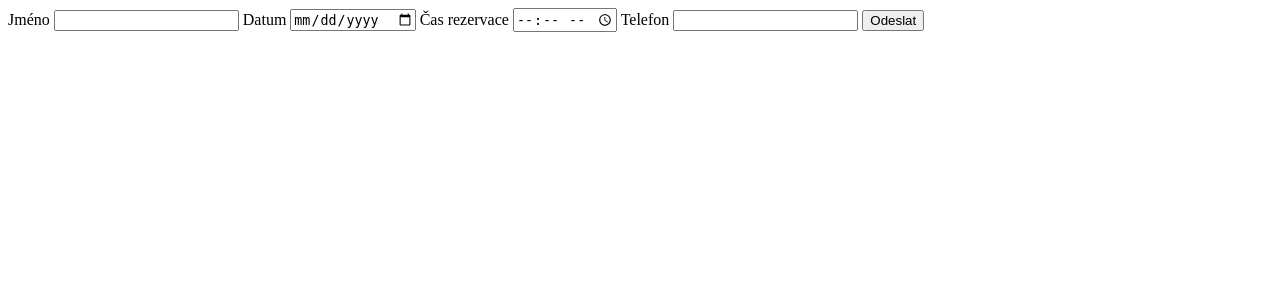
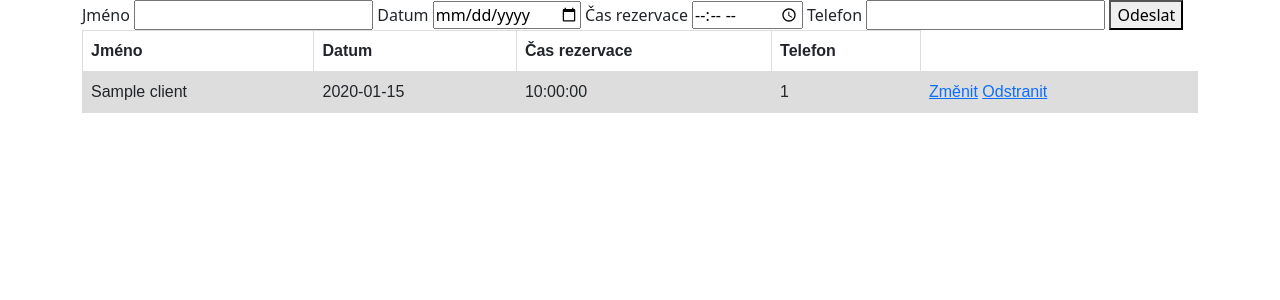
Before and after one commit to Jakub-coding99/Reservation-System, a Flask app: page / in a window 1280 px wide. Shown: the top 300 px of the page. Run offline with Flask 3, Linux system fonts and the light colour scheme; tables that the repository leaves empty hold one stand-in row (values such as "Sample post").

Commit message:
created change_reservation and delete_client. table created in html.

```diff
--- a/main.py
+++ b/main.py
@@ -1,4 +1,4 @@
-from flask import Flask, render_template, redirect, url_for, request, jsonify
+from flask import Flask, render_template, redirect, url_for, request
 from db_model import db, Clients
 import os
 from dotenv import load_dotenv, find_dotenv
@@ -20,7 +20,8 @@ with app.app_context():
 
 @app.route("/")
 def home():
-    return render_template("index.html")
+    clients = get_reservation()
+    return render_template("index.html", clients = clients, )
 
 @app.route("/reservation", methods = ["GET", "POST"])
 def save_reservation():
@@ -30,19 +31,39 @@ def save_reservation():
         "time" : request.form.get("time"),
         "phone" : request.form.get("phone")
     }
-    print(reservation)
-    # format_date = "%Y-%m-%d"
-    # datetime_date = datetime.datetime.strptime(reservation["date"], format_date)
+    format_date = "%Y-%m-%d"
+    datetime_date = datetime.datetime.strptime(reservation["date"], format_date)
 
-    # x = reservation["time"].split(":")
-    # datetime_time = datetime.time(hour=int(x[0]), minute=int(x[1]))
+    x = reservation["time"].split(":")
+    datetime_time = datetime.time(hour=int(x[0]), minute=int(x[1]))
 
-    # new_client = Clients(name = reservation["name"], date = datetime_date, time = datetime_time, phone = int(reservation["phone"]))
-    # db.session.add(new_client)
-    # db.session.commit()
+    new_client = Clients(name = reservation["name"], date = datetime_date, time = datetime_time, phone = int(reservation["phone"]))
+    db.session.add(new_client)
+    db.session.commit()
 
     return redirect(url_for("home"))
 
+def get_reservation():
+    with app.app_context():
+        clients = db.session.query(Clients).all()
+        return clients
+
+@app.route("/delete/<int:id>")
+def delete_client(id):
+    to_delete = db.session.query(Clients).get(id)
+    db.session.delete(to_delete)
+    db.session.commit()
+    return redirect(url_for("home"))
+
+@app.route("/change/<int:id>")
+def change_reservation(id):
+    to_change = db.session.query(Clients).get(id)
+    print(to_change.name)
+
+
+
+
+    return redirect(url_for("home"))
 
 
 def send_message():
--- /dev/null
+++ b/static/style.css
@@ -0,0 +1,15 @@
+table {
+  font-family: arial, sans-serif;
+  border-collapse: collapse;
+  width: 100%;
+}
+
+td, th {
+  border: 1px solid #dddddd;
+  text-align: left;
+  padding: 8px;
+}
+
+tr:nth-child(even) {
+  background-color: #dddddd;
+}
--- a/templates/index.html
+++ b/templates/index.html
@@ -1,15 +1,63 @@
-<form action="{{ url_for('save_reservation') }}" method="post">
+<!DOCTYPE html>
+<html lang="en">
+<head>
+    <meta charset="UTF-8">
+    <meta name="viewport" content="width=device-width, initial-scale=1.0">
+    <title>Document</title>
+    <link href="https://cdn.jsdelivr.net/npm/bootstrap@5.3.7/dist/css/bootstrap.min.css" rel="stylesheet" integrity="sha384-LN+7fdVzj6u52u30Kp6M/trliBMCMKTyK833zpbD+pXdCLuTusPj697FH4R/5mcr" crossorigin="anonymous">
+    <link rel="stylesheet" href="{{url_for('static', filename = 'style.css')}}">
+</head>
+<body>
+    <div class="container">
+
+
+    <form action="{{ url_for('save_reservation') }}" method="post">
           <label>Jméno</label>
-          <input type="text" name="name" class="form-control" required>
+          <input type="text" name="name"  required>
 
           <label>Datum</label>
-          <input type="date" name="date" class="form-control" required>
+          <input type="date" name="date"  required>
 
           <label>Čas rezervace</label>
-          <input type="time" name="time" class="form-control" required>
+          <input type="time" name="time" required>
 
           <label>Telefon</label>
-          <input type="tel" name="phone" class="form-control" required>
+          <input type="tel" name="phone"  required>
 
           <button type="submit">Odeslat</button>
         </form>
+    </div>
+<div class="container">
+    <table>
+
+
+
+        <tr>
+        <th>Jméno</th>
+        <th>Datum</th>
+        <th>Čas rezervace</th>
+        <th>Telefon</th>
+    </tr>
+    {% for client in clients %}
+    <tr>
+
+            <td>{{client.name}}</td>
+            <td>{{client.date}}</td>
+            <td>{{client.time}}</td>
+            <td>{{client.phone}}</td>
+            <td><a href="{{url_for('change_reservation', id = client.id)}}">Změnit</a>
+            <a href="{{url_for('delete_client', id = client.id)}}">Odstranit</a></td>
+
+
+
+
+    </tr>
+
+    {% endfor %}
+
+</table>
+</div>
+
+
+</body>
+</html>
```
Also changed, not shown: instance/database.db.
